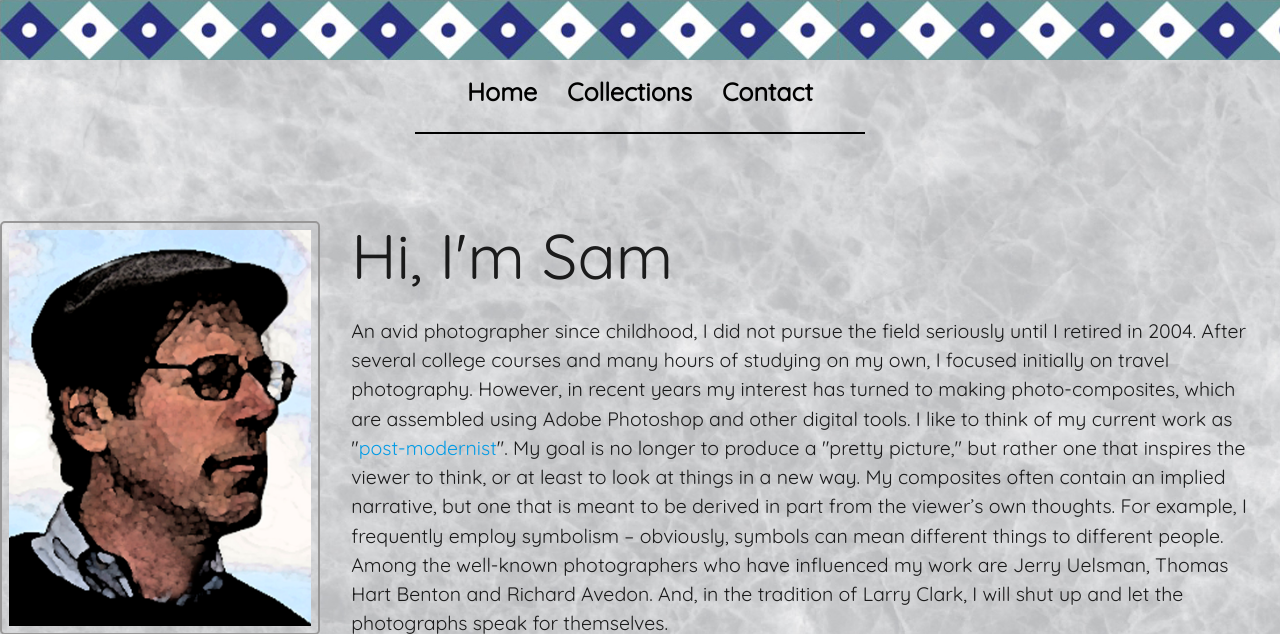
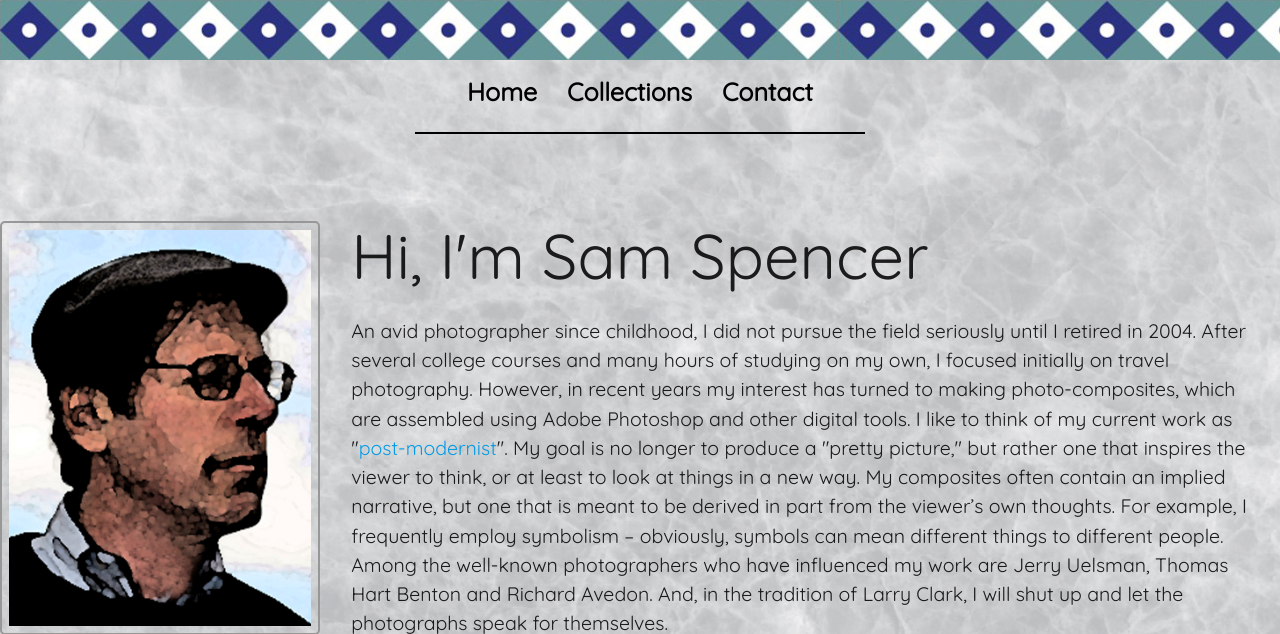
Before and after one commit to WithoutATowel/sjphotography-rebuild, a Django app: page / in a window 1280 px wide. Shown: the top 634 px of the page. Run offline with Django 3.2, Linux system fonts and the light colour scheme.

Commit message:
Full name on homepage

```diff
--- a/gallery/templates/index.html
+++ b/gallery/templates/index.html
@@ -8,7 +8,7 @@
                 <img src="{% static '/images/sam.jpg' %}" class="col s12 m3" id="sam">
                 <div class="col s12 m9" id="bio">
                     <div id="text-content">
-                        <h1>Hi, I'm Sam</h1>
+                        <h1>Hi, I'm Sam Spencer</h1>
                         <p >An avid photographer since childhood, I did not pursue the field seriously until I retired in 2004. After several college courses and many hours of studying on my own, I focused initially on travel photography. However, in recent years my interest has turned to making photo-composites, which are assembled using Adobe Photoshop and other digital tools. I like to think of my current work as &quot;<a href="https://arthistoryunstuffed.com/postmodernism-in-photography/">post-modernist</a>&quot;. My goal is no longer to produce a &quot;pretty picture,&quot; but rather one that inspires the viewer to think, or at least to look at things in a new way. My composites often contain an implied narrative, but one that is meant to be derived in part from the viewer’s own thoughts. For example, I frequently employ symbolism – obviously, symbols can mean different things to different people. Among the well-known photographers who have influenced my work are Jerry Uelsman, Thomas Hart Benton and Richard Avedon. And, in the tradition of Larry Clark, I will shut up and let the photographs speak for themselves.</p>
                     </div>
                 </div>
```
